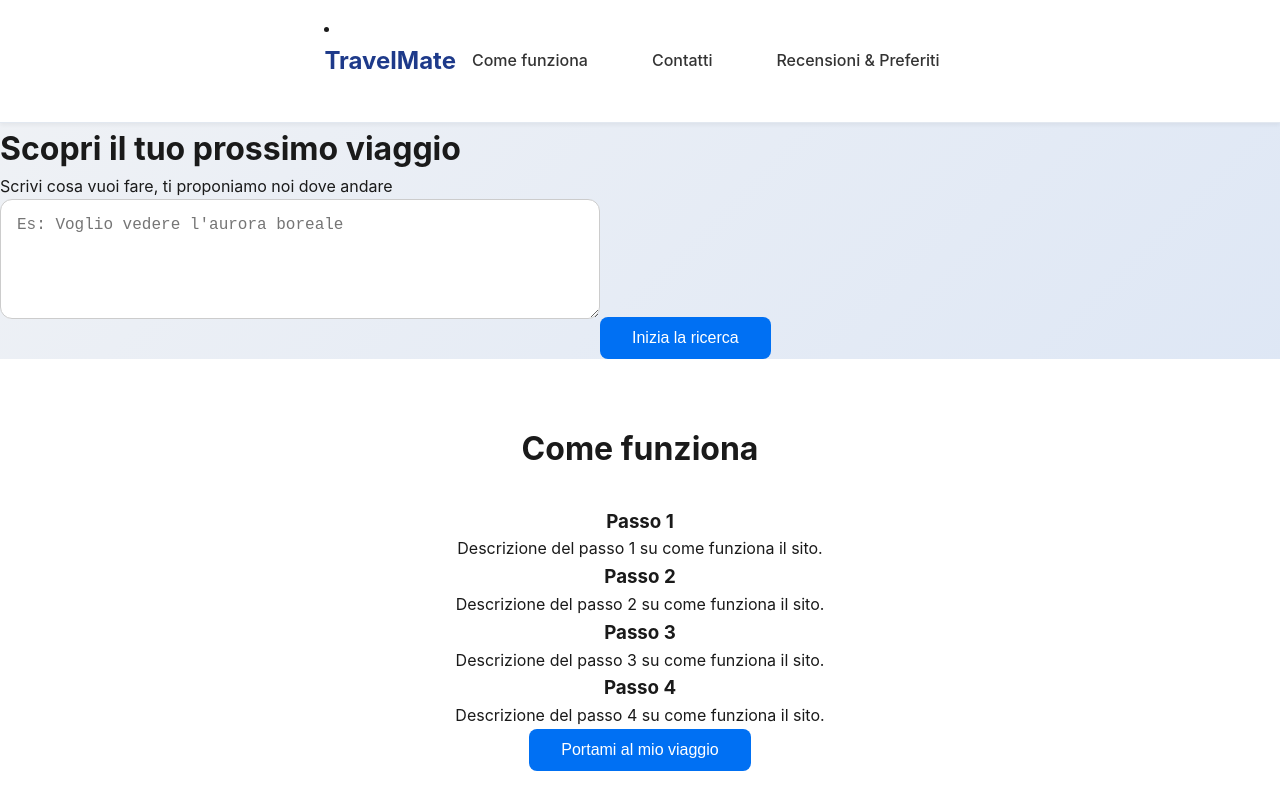
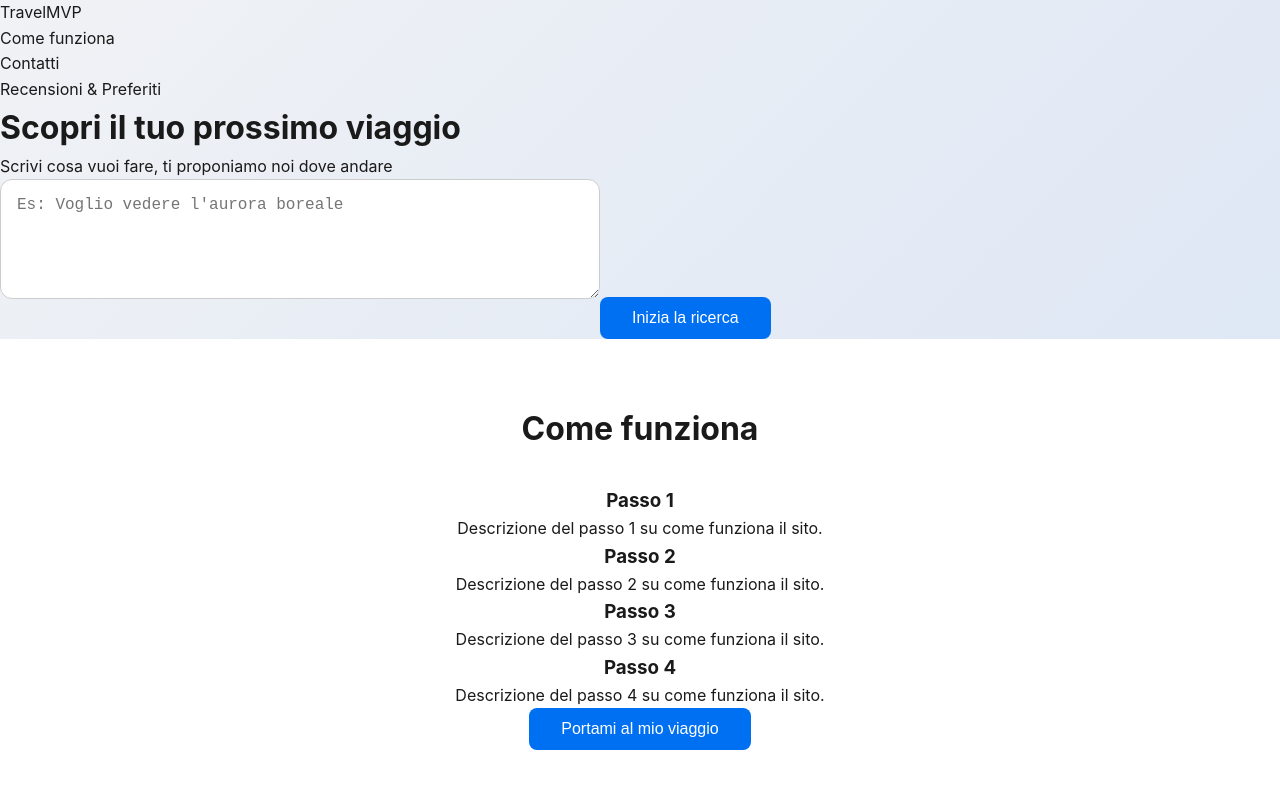
Before and after one commit to enricodifranco/travel-mvp-starter, a React (Create React App) app: page / in a window 1280 px wide. Shown: the top 810 px of the page. Built offline with nearby package versions, Linux system fonts and the light colour scheme.

Commit message:
Update Navbar.jsx

```diff
--- a/src/components/Navbar.jsx
+++ b/src/components/Navbar.jsx
@@ -1,15 +1,44 @@
 import React from 'react';
-import { Link } from 'react-router-dom';
-import './Navbar.css'; // (opzionale, se vuoi aggiungere stile CSS separato)
+import { useNavigate, useLocation } from 'react-router-dom';
 
 const Navbar = () => {
+  const navigate = useNavigate();
+  const location = useLocation();
+
+  const goToHome = () => {
+    navigate('/');
+  };
+
+  const goToComeFunziona = () => {
+    if (location.pathname === '/') {
+      // Se siamo già in homepage, scrolla
+      const section = document.getElementById('come-funziona');
+      section?.scrollIntoView({ behavior: 'smooth' });
+    } else {
+      // Se siamo su un'altra pagina, prima vai alla home e poi scrolla
+      navigate('/');
+      setTimeout(() => {
+        const section = document.getElementById('come-funziona');
+        section?.scrollIntoView({ behavior: 'smooth' });
+      }, 300); // Tempo per far caricare la home
+    }
+  };
+
   return (
-    <nav className="navbar">
-      <li><Link to="#"><div className="logo">TravelMate</div></Link></li>
-      <ul className="nav-links">
-        <li><a href="#come-funziona">Come funziona</a></li>
-        <li><Link to="/contatti">Contatti</Link></li>
-        <li><Link to="/recensioni">Recensioni & Preferiti</Link></li>
+    <nav className="bg-white shadow-md py-4 px-8 flex justify-between items-center sticky top-0 z-50">
+      <div onClick={goToHome} className="text-2xl font-bold text-blue-600 cursor-pointer">
+        TravelMVP
+      </div>
+      <ul className="flex space-x-6 text-gray-800 font-medium">
+        <li className="cursor-pointer hover:text-blue-500" onClick={goToComeFunziona}>
+          Come funziona
+        </li>
+        <li className="cursor-pointer hover:text-blue-500" onClick={() => navigate('/contatti')}>
+          Contatti
+        </li>
+        <li className="cursor-pointer hover:text-blue-500" onClick={() => navigate('/recensioni')}>
+          Recensioni & Preferiti
+        </li>
       </ul>
     </nav>
   );
```
